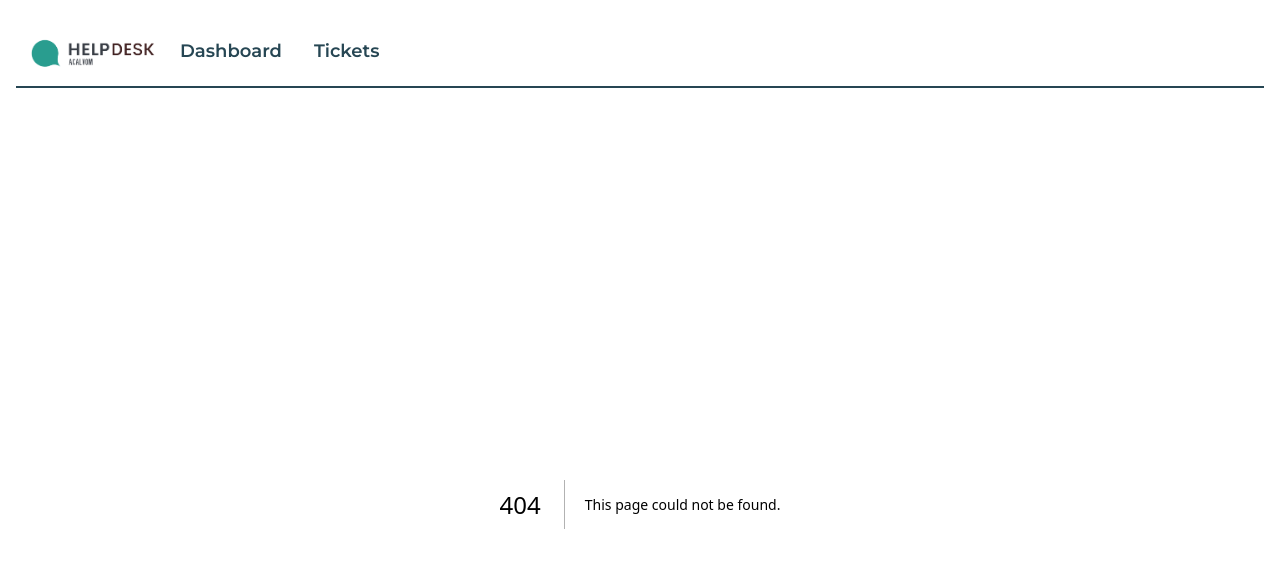
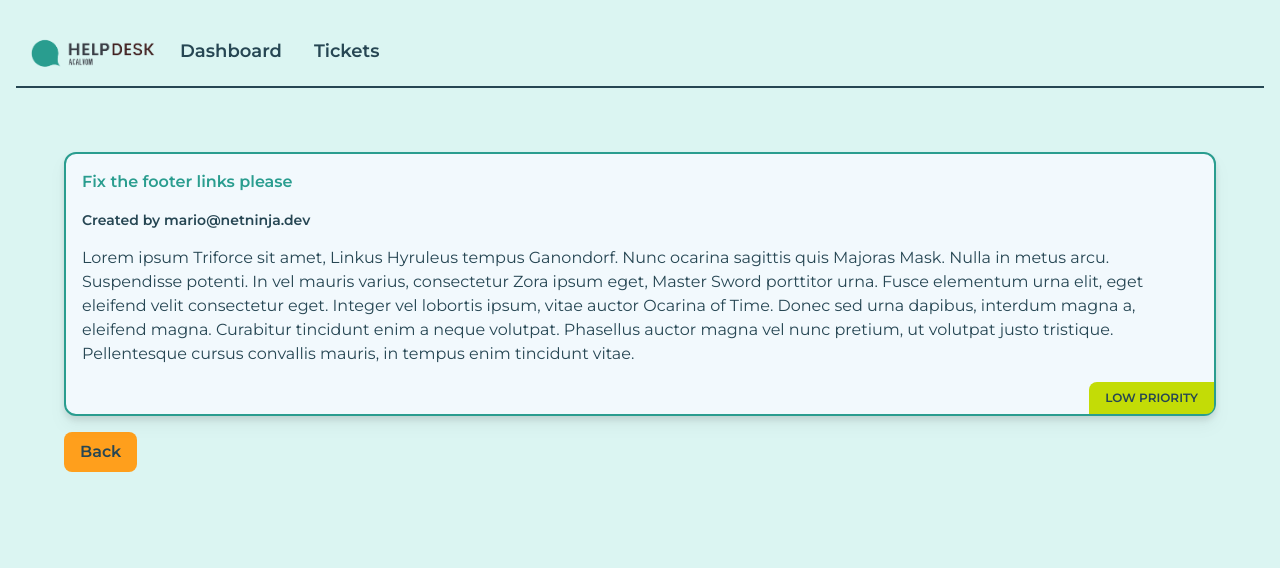
Before and after one commit to acalvom/helpdesk-app, a Next.js app: page /tickets/1 in a window 1280 px wide. Before the commit this address had no page. Shown: the top 568 px of the page. Built offline with nearby package versions, Linux system fonts and the light colour scheme; data requests are answered from the project's data file.

Commit message:
feat: create dynamic route for a ticket

```diff
--- /dev/null
+++ b/app/tickets/[id]/page.tsx
@@ -0,0 +1,40 @@
+import { Ticket } from '@/app/models/Ticket'
+import { API_URL, colorMap } from '@/app/utils/constants'
+import Link from 'next/link'
+
+const getTicketById = async (id: number) => {
+  const res = await fetch(`${API_URL}/tickets/${id}`, {
+    next: { revalidate: 60 },
+  })
+  return res.json()
+}
+
+export default async function TicketDetails({ params }: { params: { id: number } }) {
+  const id: number = params.id
+  const { id: ticketId, body, priority, title, user_email }: Ticket = await getTicketById(id)
+
+  return (
+    <main className="flex flex-col m-16">
+      <div
+        key={ticketId}
+        className=" mb-4 bg-primary-extra-light rounded-xl border-2 border-green-main drop-shadow-lg"
+      >
+        <h3 className="p-4 text-md text-green-main font-semibold">{title}</h3>
+        <p className="px-4 text-sm text-green-dark font-semibold">Created by {user_email}</p>
+        <p className="p-4 text-md text-green-dark">{body}</p>
+        <div className="flex flex-row-reverse">
+          <span
+            className={`px-4 py-2 text-xs text-green-dark font-semibold uppercase rounded-tl-lg rounded-br-lg ${colorMap[priority]}`}
+          >
+            {priority} priority
+          </span>
+        </div>
+      </div>
+      <Link href="/tickets">
+        <button className="px-4 py-2 rounded-lg bg-yellow-main text-green-dark font-semibold hover:bg-green-dark hover:text-yellow-main">
+          Back
+        </button>
+      </Link>
+    </main>
+  )
+}
```
